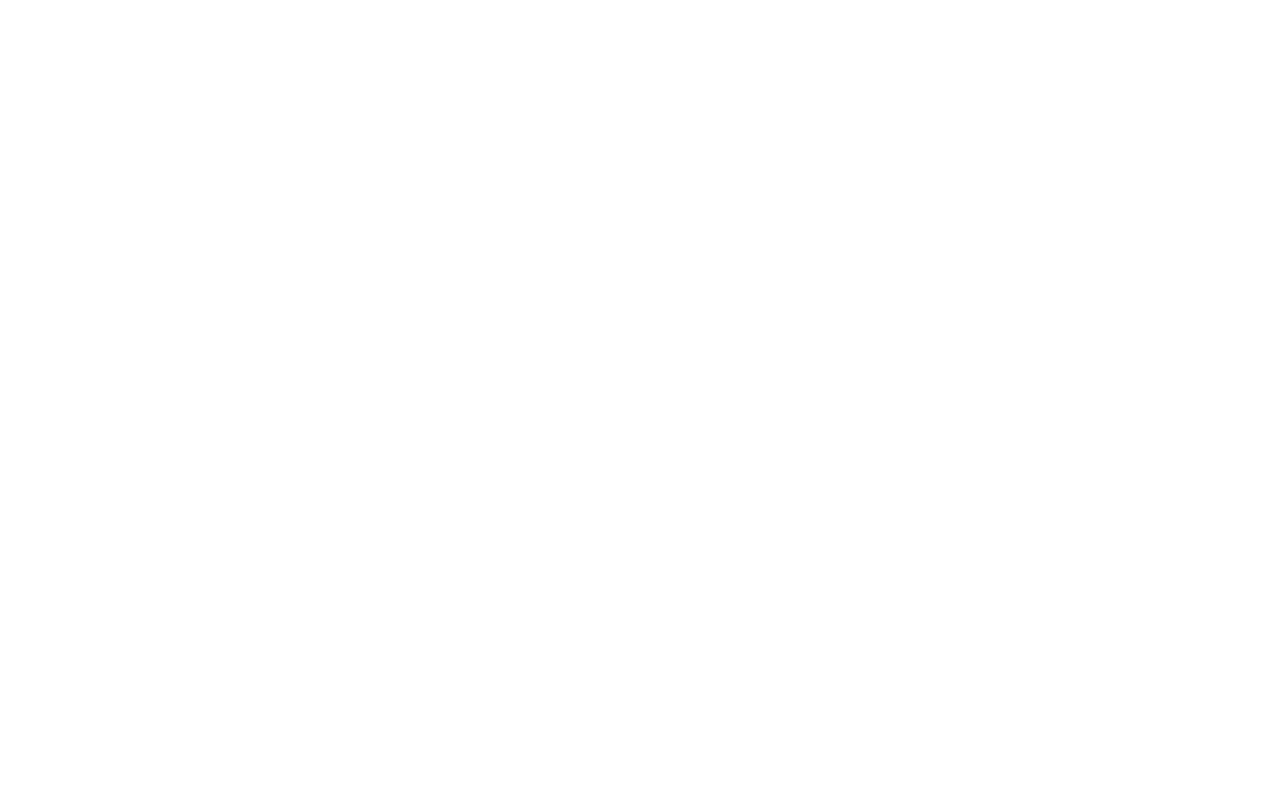
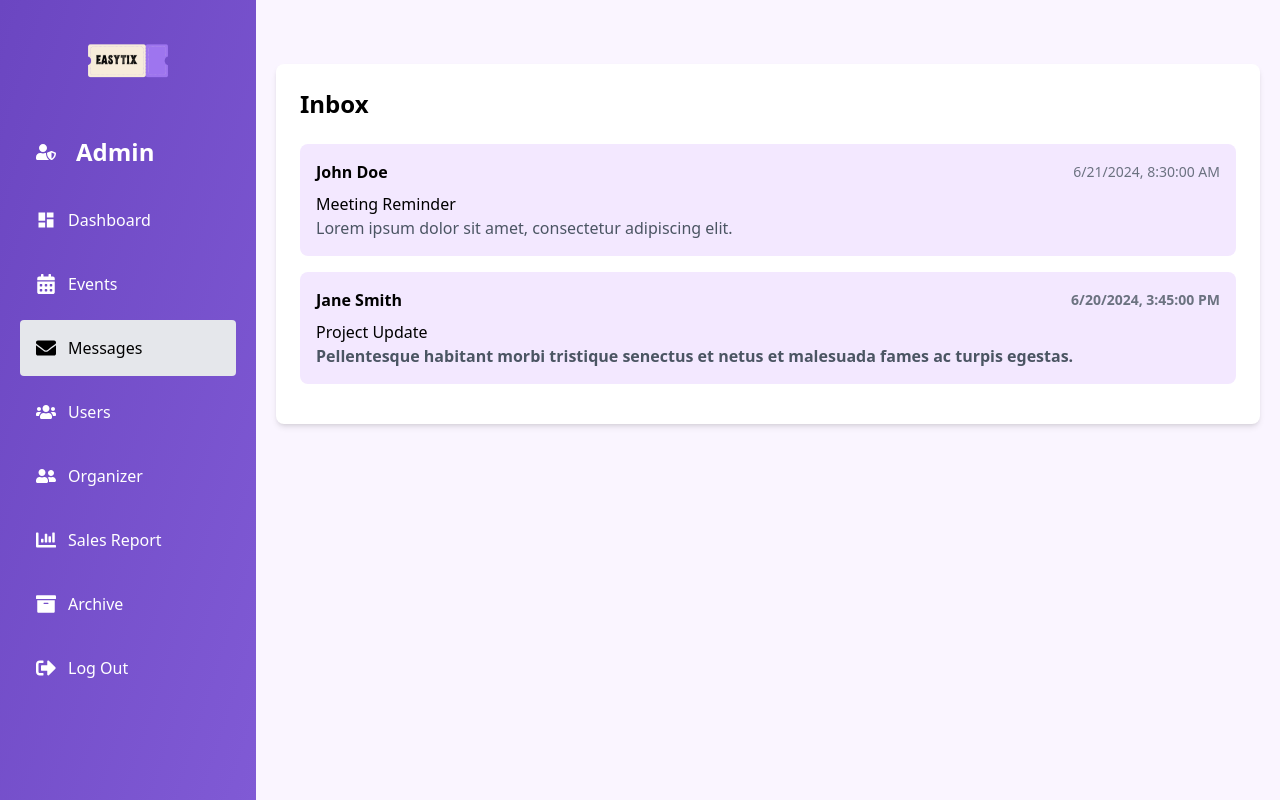
Before and after one commit to zekiro-ox/EasyTix-Admin, a React (Vite) app: page /messages in a window 1280 px wide. Before the commit this address had no page. Built offline with nearby package versions, Linux system fonts and the light colour scheme.

Commit message:
Added Message

```diff
--- a/package.json
+++ b/package.json
@@ -17,6 +17,7 @@
     "react-chartjs-2": "^5.2.0",
     "react-dom": "^18.3.1",
     "react-icons": "^5.2.1",
+    "react-modal": "^3.16.1",
     "react-router-dom": "^6.23.1",
     "react-switch": "^7.0.0",
     "xlsx": "^0.18.5"
--- a/src/App.jsx
+++ b/src/App.jsx
@@ -4,7 +4,8 @@
 import OrganizerLogin from "./OrganizerLogin";
 import AdminDashboard from "./AdminDashboard";
 import SalesReport from "./SalesReport";
-import EventComponent from "./Event"; // Import SalesReport component
+import EventComponent from "./Event";
+import MessageComponent from "./Message"; // Import SalesReport component
 import "./App.css";
 
 const salesData = Array.from({ length: 150 }, (_, i) => {
@@ -28,6 +29,7 @@
           element={<AdminDashboard salesData={salesData} />}
         />
         <Route path="/events" element={<EventComponent />} />
+        <Route path="/messages" element={<MessageComponent />} />
         <Route
           path="/sales-report"
           element={<SalesReport salesData={salesData} />}
--- /dev/null
+++ b/src/ChatComponent.jsx
@@ -0,0 +1,98 @@
+import React, { useState, useEffect } from "react";
+
+const ChatComponent = ({ message, onClose, messages, setMessages }) => {
+  const [replyMessage, setReplyMessage] = useState("");
+  const [messageHistory, setMessageHistory] = useState([]);
+
+  useEffect(() => {
+    // Initialize message history with replies from the selected message
+    setMessageHistory(message.replies);
+  }, [message]);
+
+  const handleReply = () => {
+    // Here you would handle sending the reply message
+    console.log("Replying to message:", message, "Message:", replyMessage);
+
+    // Simulate real-time update by updating local state after a delay
+    setTimeout(() => {
+      const newReply = {
+        id: messageHistory.length + 1, // Replace with actual ID generation logic
+        sender: "You",
+        message: replyMessage,
+        timestamp: new Date().toISOString(),
+      };
+
+      // Update local message history
+      setMessageHistory((prevHistory) => [...prevHistory, newReply]);
+
+      // Update the message with the new reply
+      const updatedMessages = messages.map((msg) =>
+        msg.id === message.id
+          ? {
+              ...msg,
+              read: true,
+              replies: [...msg.replies, newReply],
+            }
+          : msg
+      );
+      setMessages(updatedMessages);
+      setReplyMessage(""); // Clear reply message
+    }, 1000); // Simulate a delay for realistic effect
+  };
+
+  return (
+    <div className="bg-white rounded-lg shadow-md p-6 w-full lg:w-3/4 mx-auto mt-16">
+      <div className="flex justify-between items-center mb-6">
+        <h2 className="text-2xl font-semibold">{message.subject}</h2>
+      </div>
+      <div className="mb-4">
+        <div className="font-semibold">{message.sender}</div>
+        <div className="text-gray-500 text-sm">
+          {new Date(message.timestamp).toLocaleString()}
+        </div>
+      </div>
+      <div className="text-gray-600 mb-6">{message.message}</div>
+
+      {/* Message history */}
+      <h3 className="text-lg font-semibold mb-2">Message History</h3>
+      <div className="space-y-4">
+        {messageHistory.map((reply) => (
+          <div key={reply.id} className="flex flex-col">
+            <div className="flex items-center">
+              <div className="font-semibold">{reply.sender}</div>
+              <div className="text-gray-500 text-sm ml-auto">
+                {new Date(reply.timestamp).toLocaleString()}
+              </div>
+            </div>
+            <div className="text-gray-600">{reply.message}</div>
+          </div>
+        ))}
+      </div>
+
+      {/* Reply textarea */}
+      <textarea
+        className="w-full mt-4 px-3 py-2 border border-gray-300 rounded-md shadow-sm focus:outline-none focus:ring focus:ring-indigo-300 focus:border-indigo-300"
+        rows="4"
+        placeholder="Reply to this message..."
+        value={replyMessage}
+        onChange={(e) => setReplyMessage(e.target.value)}
+      />
+      <div className="mt-4 flex justify-end">
+        <button
+          onClick={handleReply}
+          className="px-4 py-2 bg-purple-600 text-white rounded-md hover:bg-purple-700 focus:outline-none focus:ring focus:ring-purple-200 mr-2"
+        >
+          Send Reply
+        </button>
+        <button
+          onClick={onClose}
+          className="px-4 py-2 bg-gray-400 text-white rounded-md hover:bg-gray-500 focus:outline-none focus:ring focus:ring-gray-300"
+        >
+          Close
+        </button>
+      </div>
+    </div>
+  );
+};
+
+export default ChatComponent;
--- /dev/null
+++ b/src/Message.jsx
@@ -0,0 +1,85 @@
+import React, { useState } from "react";
+import Sidebar from "./Sidebar";
+import ChatComponent from "./ChatComponent";
+
+const MessageComponent = () => {
+  const [messages, setMessages] = useState([
+    {
+      id: 1,
+      sender: "John Doe",
+      subject: "Meeting Reminder",
+      message: "Lorem ipsum dolor sit amet, consectetur adipiscing elit.",
+      timestamp: "2024-06-21T08:30:00Z",
+      read: true,
+      replies: [
+        {
+          id: 1,
+          sender: "John Doe",
+          message: "Thanks for the reminder!",
+          timestamp: "2024-06-21T09:00:00Z",
+        },
+      ],
+    },
+    {
+      id: 2,
+      sender: "Jane Smith",
+      subject: "Project Update",
+      message:
+        "Pellentesque habitant morbi tristique senectus et netus et malesuada fames ac turpis egestas.",
+      timestamp: "2024-06-20T15:45:00Z",
+      read: false,
+      replies: [],
+    },
+    // Add more messages as needed
+  ]);
+
+  const [selectedMessage, setSelectedMessage] = useState(null);
+
+  const openChat = (message) => {
+    setSelectedMessage(message);
+  };
+
+  const closeChat = () => {
+    setSelectedMessage(null);
+  };
+
+  return (
+    <div className="flex flex-col lg:flex-row min-h-screen bg-purple-50">
+      <Sidebar />
+      <div className="flex-1 flex flex-col pt-16 pr-5 pl-5 pb-5 lg:ml-64">
+        {selectedMessage ? (
+          <ChatComponent
+            message={selectedMessage}
+            onClose={closeChat}
+            messages={messages}
+            setMessages={setMessages}
+          />
+        ) : (
+          <div className="bg-white rounded-lg shadow-md p-6">
+            <h1 className="text-2xl font-semibold mb-6">Inbox</h1>
+            {messages.map((message) => (
+              <div
+                key={message.id}
+                className={`bg-purple-100 rounded-lg p-4 mb-4 cursor-pointer ${
+                  message.read ? "" : "font-semibold"
+                }`}
+                onClick={() => openChat(message)}
+              >
+                <div className="flex justify-between items-center mb-2">
+                  <div className="font-semibold">{message.sender}</div>
+                  <div className="text-gray-500 text-sm">
+                    {new Date(message.timestamp).toLocaleString()}
+                  </div>
+                </div>
+                <div className="font-medium">{message.subject}</div>
+                <div className="text-gray-600">{message.message}</div>
+              </div>
+            ))}
+          </div>
+        )}
+      </div>
+    </div>
+  );
+};
+
+export default MessageComponent;
```
Also changed, not shown: 1 other file (tests, documents, lock files or other folders).
